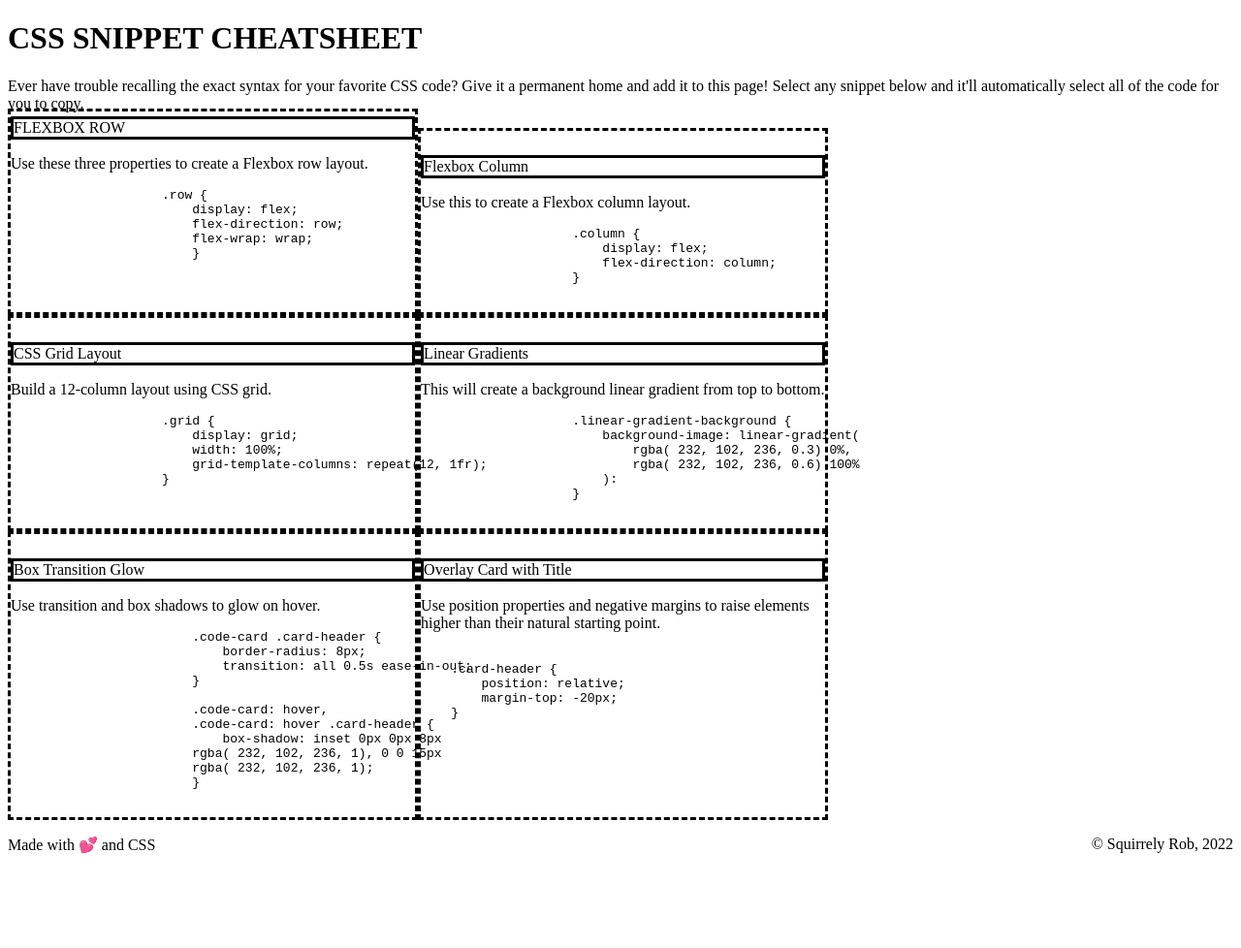
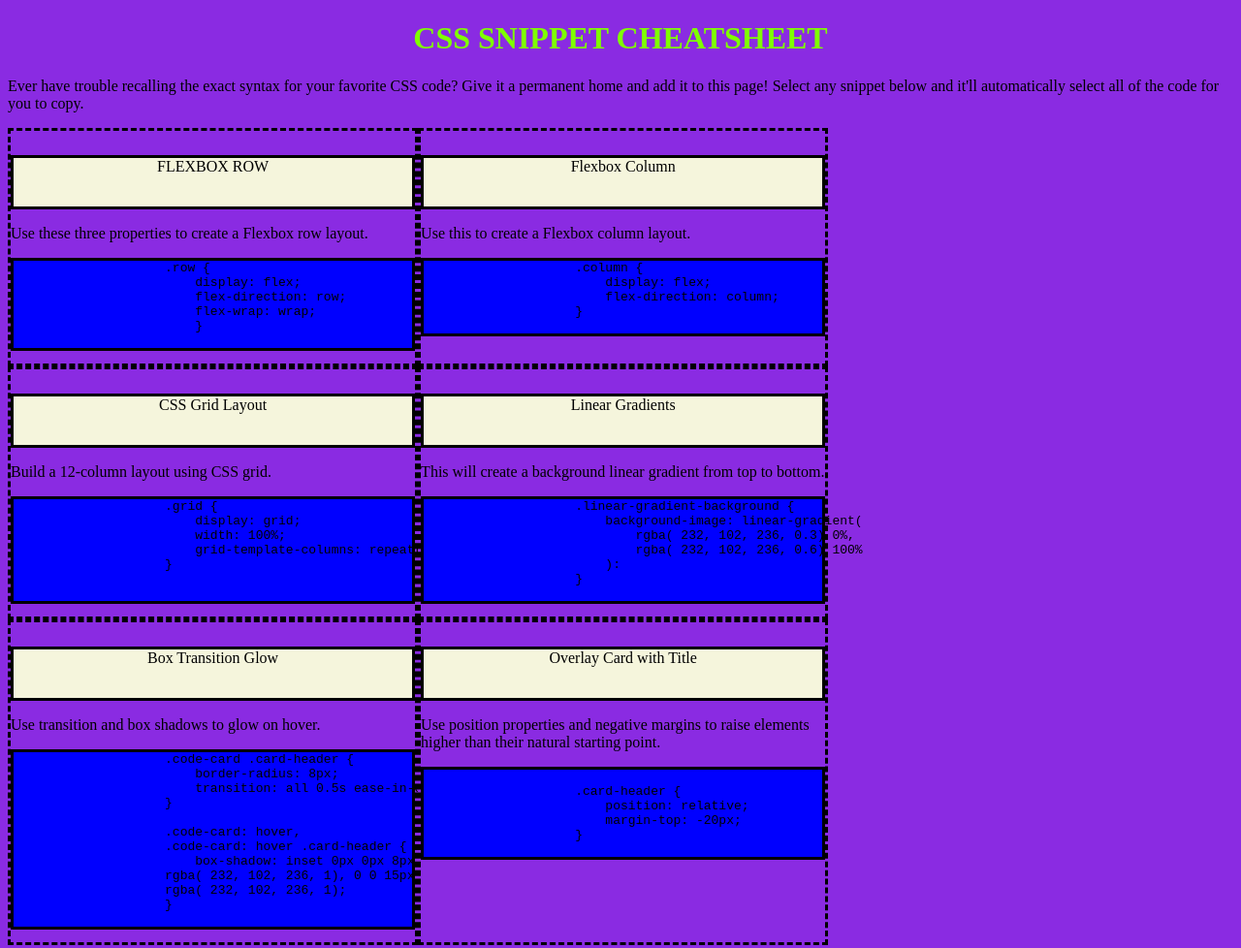
Before and after one commit to rjclemmer/miniproject2, a plain HTML site: page index.html in a window 1280 px wide. Shown: the top 978 px of the page at 97% size. Before the commit the page ends 905 px from the top, so only its background shows below. Drawn offline with Linux system fonts and the light colour scheme.

Commit message:
added code-card class, css color elements, and centered text

```diff
--- a/assets/style.css
+++ b/assets/style.css
@@ -1,3 +1,7 @@
+*{
+    background-color: blueviolet;
+}
+
 div{
     width: 33%;
 }
@@ -36,10 +40,25 @@ div{
 div header{
     border: black;
     border: solid;
+    text-align: center;
+    background-color: beige;
+    height: 50px;
 }
 
+div pre{
+    background-color: blue;
+    border: black solid;
+
+}
+
+
 footer{
-    /* text-align: center; */
+
     display: flex;
     justify-content:space-between;
 }
+
+h1{
+    text-align: center;
+    color: chartreuse;
+}
--- a/index.html
+++ b/index.html
@@ -17,8 +17,8 @@
             </section>
             <section class="grid row">
                 <!-- card 1 -->
-                <div class="code-card card-header">
-                    <header class="card-header">FLEXBOX ROW</header>
+                <div class="code-card">
+                    <header>FLEXBOX ROW</header>
                     <p>Use these three properties to create a Flexbox row layout.</p>
                     <pre>
                     .row {
@@ -30,7 +30,7 @@
 
                 </div>
                 <!-- card 2 -->
-                <div>
+                <div class="code-card">
                     <header>Flexbox Column</header>
                     <p>Use this to create a Flexbox column layout.</p>
                     <pre>
@@ -41,7 +41,7 @@
                     </pre>
                 </div>
                     <!-- card 3 -->
-                <div>
+                <div class="code-card">
                     <header>CSS Grid Layout</header>
                     <p>Build a 12-column layout using CSS grid.</p>
                     <pre>
@@ -54,7 +54,7 @@
                     </pre>
                 </div>
                 <!-- card 4 -->
-                <div>
+                <div class="code-card">
                     <header>Linear Gradients</header>
                     <p>This will create a background linear gradient from top to bottom.</p>
                     <pre>
@@ -65,9 +65,9 @@
                         ):
                     }
                     </pre>
-                </div>
+                </div class>
                 <!-- card 5-->
-                <div>
+                <div class="code-card">
                     <header>Box Transition Glow</header>
                     <p>Use transition and box shadows to glow on hover.</p>
                     <pre>
@@ -85,7 +85,7 @@
                     </pre>
                 </div>
                 <!-- card 6 -->
-                <div>
+                <div class="code-card">
                     <header>Overlay Card with Title</header>
                     <p>Use position properties and negative margins to raise elements higher than their natural starting point.</p>
                     <pre>
```
Lines whose indentation alone changed are shown as unchanged.
